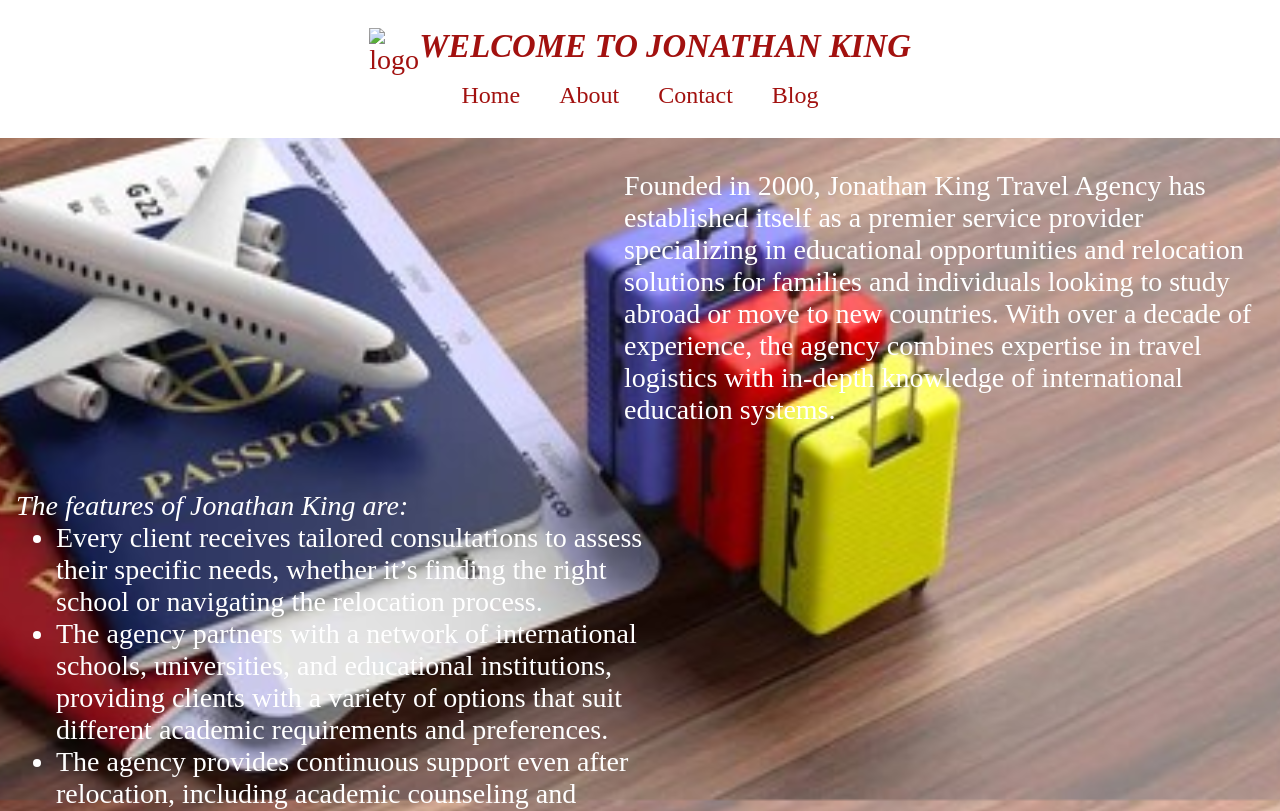
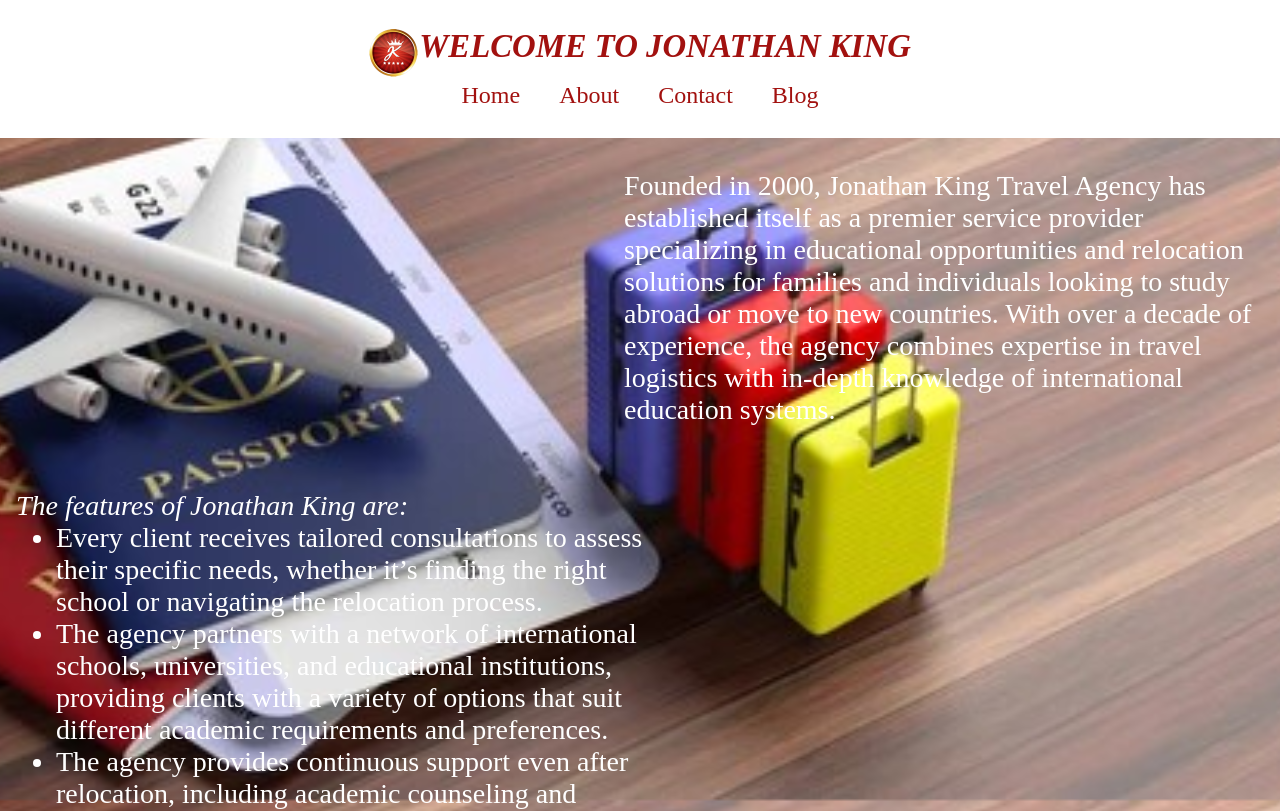
Before and after one commit to iaamlola/Company-s-Website-practical, a plain HTML site: page about.html in a window 1280 px wide. Shown: the top 811 px of the page. Drawn offline with Linux system fonts and the light colour scheme; the site is published under a folder, as on GitHub Pages, so addresses that start at the root find nothing.

Commit message:
changing logo path

```diff
--- a/about.html
+++ b/about.html
@@ -9,7 +9,7 @@
 <body>
     <header>
         <div>
-            <img src="/images/logo.png" alt="logo" class="logo">
+            <img src="images/logo.png" alt="logo" class="logo">
             <h3><i>WELCOME TO JONATHAN KING</i></h3>
         </div>
         <nav>
```
Also changed, not shown: blog.html (+1 -1 lines), contact.html (+1 -1 lines), index.html (+1 -1 lines).
